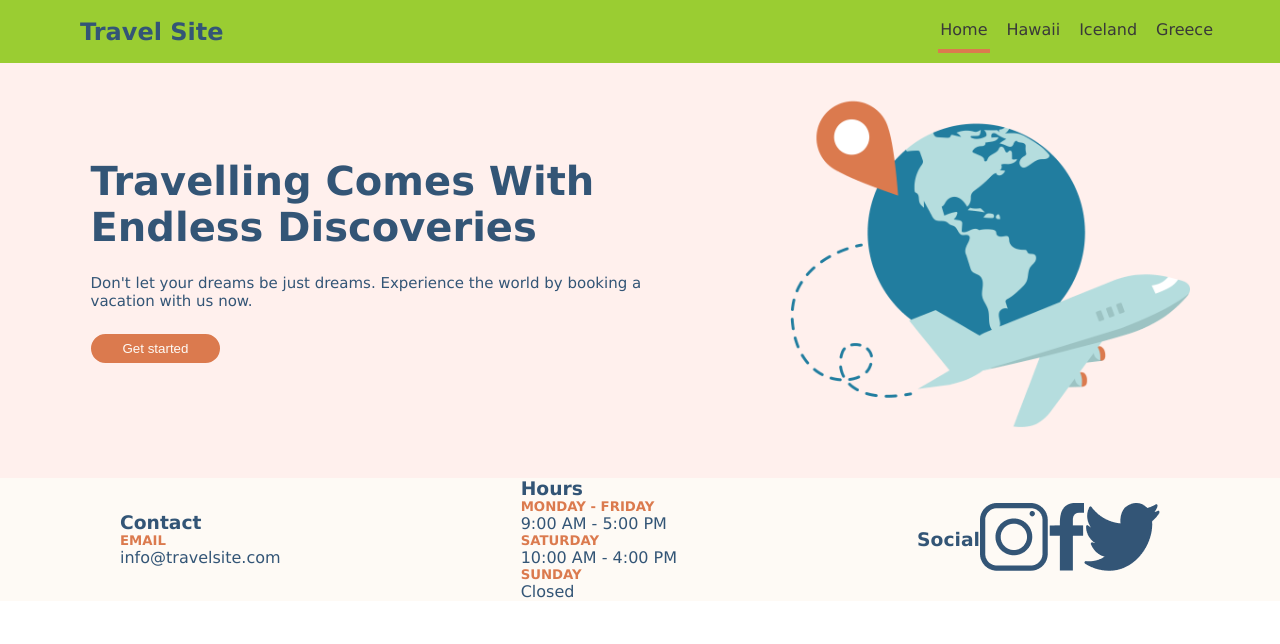
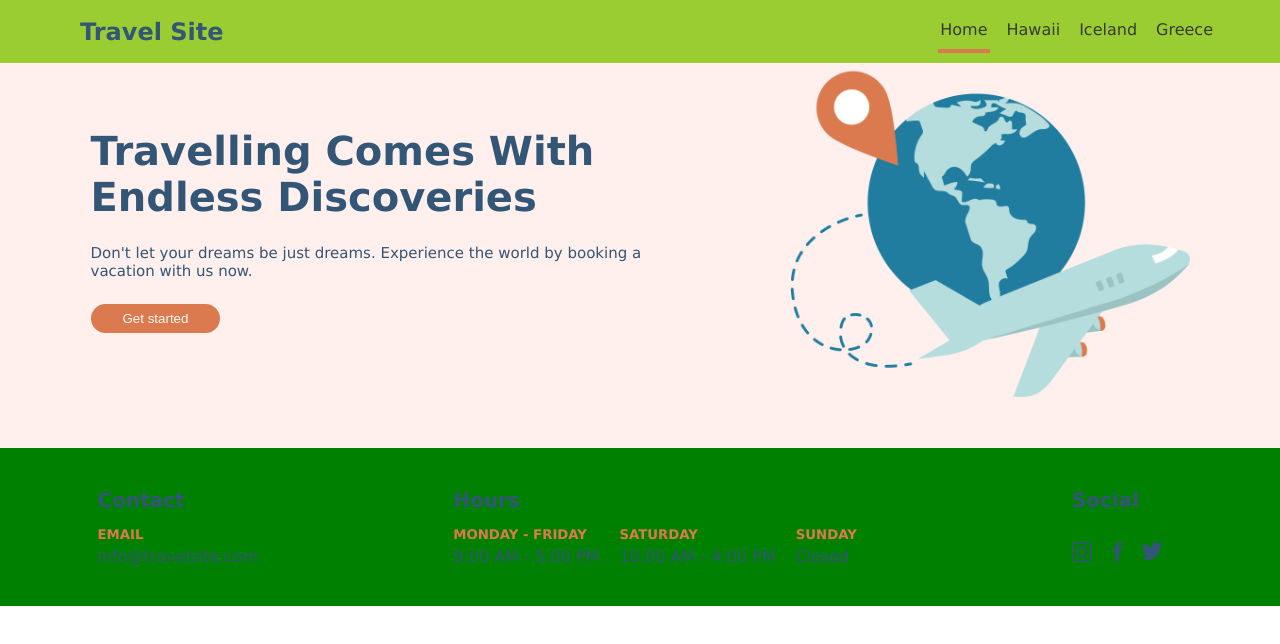
Before and after one commit to RikBroz/richard-brousseau-travelsite, a plain HTML site: page index.html in a window 1280 px wide. Drawn offline with Linux system fonts and the light colour scheme.

Commit message:
header and footer finalized

```diff
--- a/css/global.css
+++ b/css/global.css
@@ -19,12 +19,21 @@ body {
     display: flex;
     justify-content: space-between;
     background-color: yellowgreen;
-    padding: 10px 80px;
 
+    /* padding: 10px 80px; */
+    padding-top: 10px;
     padding-right: 50px;
+    padding-bottom: 10px;
+    padding-left: 80px;
 
     align-items: center;
-    flex-wrap: wrap;
+
+    /* flex-wrap: wrap; */
+    flex-wrap: unset;
+    position: fixed;
+    width: 100%;
+    height: 63px;
+
     /* background-color: #FFFFFF; */
 }
 .navigation-logo {
@@ -63,9 +72,13 @@ a:link {
     flex-direction: row;
 
     /* padding: 20px; */
+    /* padding: 50px 20px; */
 
-    padding: 50px 20px;
-    padding-top: 30px;
+    /* padding-top: 30px; */
+    padding-top: 63px;
+    padding-bottom: 50px;
+    padding-left: 20px;
+    padding-right: 20px;
 
 
     align-items: center;
@@ -117,29 +130,69 @@ a:link {
 
 /* footer */
 .page-footer {
-    background-color: #FEFAF5;
+    /* background-color: #FEFAF5; */
+
+    background-color: green;
+
     display: flex;
 
     /* justify-content: space-between; */
     justify-content: space-around;
 
-    align-items: center;
-    flex-wrap: wrap;
+    /* align-items: center; */
+    /* flex-wrap: wrap; */
+    flex-wrap: unset;
 }
 .page-footer__card {
 
+    display: flex;
+    flex-direction: column;
+    justify-content: space-between;
+
+    margin: 40px 0px;
+
 }
+
 .page-footer__title {
     color: #335576;
+
+    font-size: 20px;
+    margin-bottom: 15px;
+
+
 }
 .page-footer__subtitle {
     color: #DB7A4E;
     text-transform: uppercase;
+
+    margin-bottom: 5px;
 }
 .page-footer__text {
     color: #335576;
 }
+
+.page-footer__collection {
+    display: flex;
+    flex-wrap: wrap;
+}
+.page-footer__timings {
+    margin-right: 20px;
+    display: flex;
+    flex-direction: column;
+}
+
 .page-footer__logos {
     display: flex;
+    flex-wrap: wrap;
 
 }
+.page-footer__logos-image {
+    /* min-width: 3.125rem;
+    max-width: 7.5rem; */
+
+    min-width: 10px;
+    max-width: 20px;
+    min-height: 10px;
+    max-height: 20px;
+    margin-right: 20px;
+}
--- a/index.html
+++ b/index.html
@@ -17,6 +17,8 @@
             <a href="./index.html">
                 <h2 class="navigation-logo">Travel Site</h2>
             </a>
+
+            <!-- <h2 class="navigation-logo"><a href="./index.html">Travel Site</a></h2> -->
 
             <ul class="navigation-list">
                 <li class="navigation-list__item navigation-list__item--current">
@@ -74,7 +76,24 @@
 
         <div class="page-footer__card">
             <h3 class="page-footer__title">Hours</h3>
-            <div class="page-footer__timings">
+
+            <div class="page-footer__collection">
+                <div class="page-footer__timings">
+                    <h5 class="page-footer__subtitle">Monday - Friday</h5>
+                    <p class="page-footer__text">9:00 AM - 5:00 PM</p>
+                </div>
+                <div class="page-footer__timings">
+                    <h5 class="page-footer__subtitle">Saturday</h5>
+                    <p class="page-footer__text">10:00 AM - 4:00 PM</p>
+                </div>
+                <div class="page-footer__timings">
+                    <h5 class="page-footer__subtitle">Sunday</h5>
+                    <p class="page-footer__text">Closed</p>
+                </div>
+            </div>
+
+
+            <!-- <div class="page-footer__timings">
                 <h5 class="page-footer__subtitle">Monday - Friday</h5>
                 <p class="page-footer__text">9:00 AM - 5:00 PM</p>
             </div>
@@ -85,24 +104,24 @@
             <div>
                 <h5 class="page-footer__subtitle">Sunday</h5>
                 <p class="page-footer__text">Closed</p>
-            </div>
+            </div> -->
         </div>
 
-        <div class="page-footer">
+        <div class="page-footer__card">
             <h3 class="page-footer__title">Social</h3>
             <div class="page-footer__logos">
                 <a href="https://instagram.com">
-                    <img
+                    <img class="page-footer__logos-image"
                         src="./assets/images/icon-instagram.png"
                         alt="instagram" />
                 </a>
                 <a href="https://facebook.com">
-                    <img
+                    <img class="page-footer__logos-image"
                         src="./assets/images/icon-facebook.png"
                         alt="facebook" />
                 </a>
                 <a href="https://twitter.com">
-                    <img
+                    <img class="page-footer__logos-image"
                         src="./assets/images/icon-twitter.png"
                         alt="twitter" />
                 </a>
```
